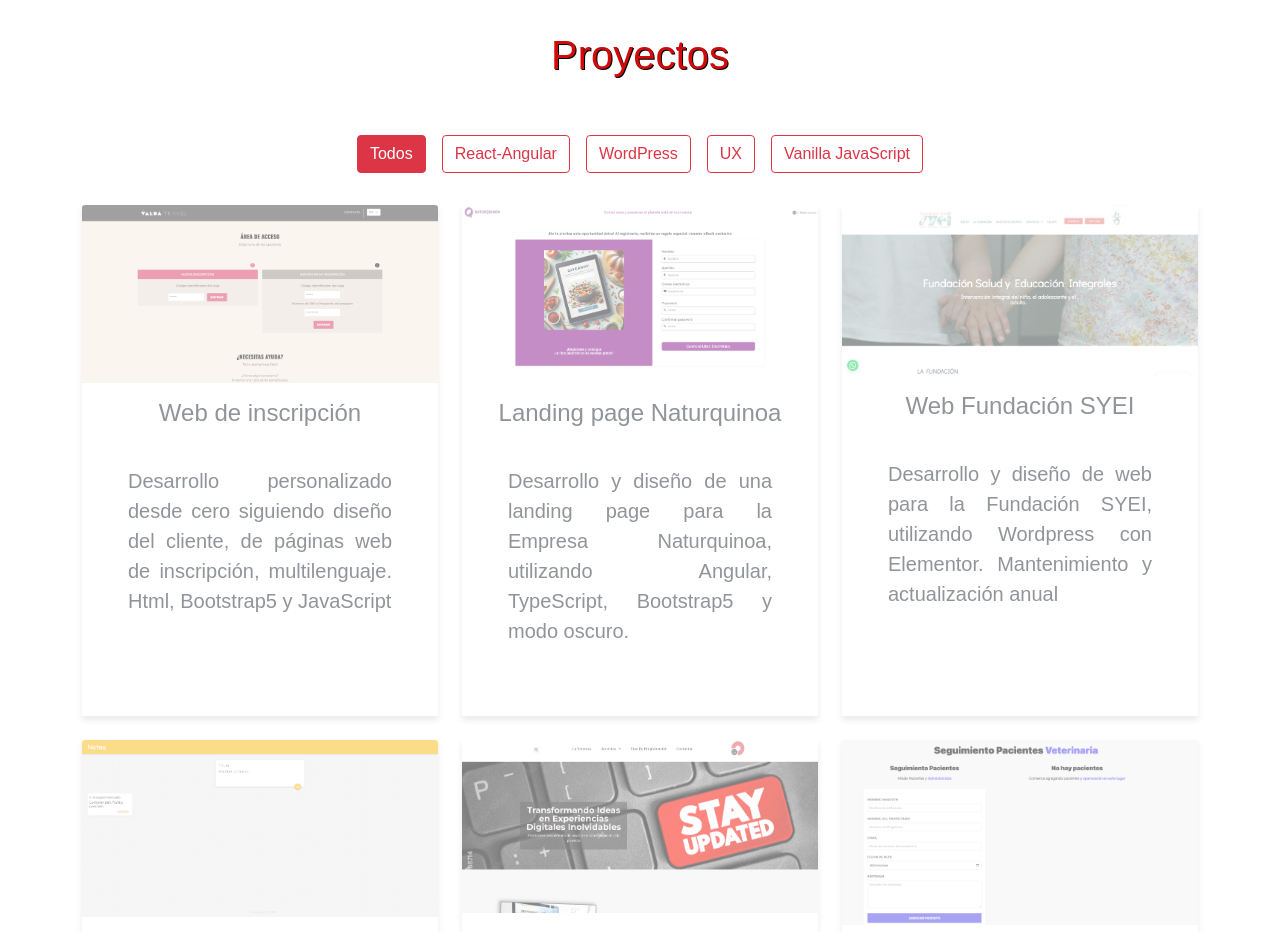
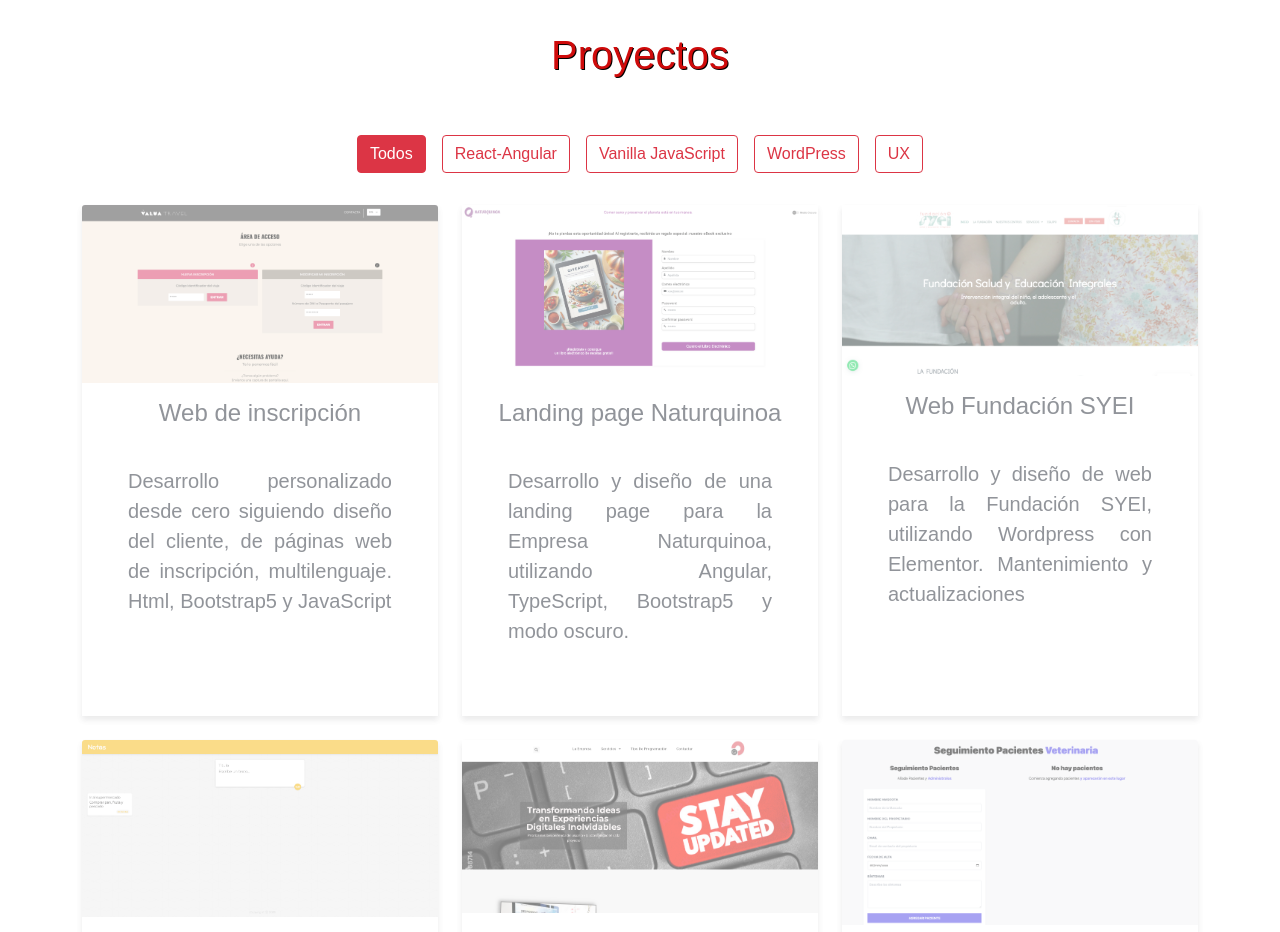
Before and after one commit to kouski/clon_portfolio_react, a React (Vite) app: page / in a window 1280 px wide. Shown: the part 2360-3292 px from the top of the page. Built offline with nearby package versions, Linux system fonts and the light colour scheme; a web font is replaced by a local one.

Commit message:
cambio orden proyectos

```diff
--- a/src/components/proyectos/Proyectos.jsx
+++ b/src/components/proyectos/Proyectos.jsx
@@ -21,7 +21,7 @@ export default function Proyectos() {
     },
     {
       titulo: "Web Fundación SYEI",
-      descripcion: "Desarrollo y diseño de web para la Fundación SYEI, utilizando Wordpress con Elementor. Mantenimiento y actualización anual",
+      descripcion: "Desarrollo y diseño de web para la Fundación SYEI, utilizando Wordpress con Elementor. Mantenimiento y actualizaciones",
       imagen: "/src/images/fundacion.png",
       enlace: "https://www.saludyeducacionintegrales.org/",
       categoria: "WordPress",
@@ -103,7 +103,7 @@ export default function Proyectos() {
 
         {/* Botones de filtro */}
         <div className="mb-4 text-center">
-          {["Todos", "React-Angular", "WordPress", "UX","Vanilla JavaScript"].map(categoria => (
+          {["Todos", "React-Angular","Vanilla JavaScript" ,"WordPress", "UX"].map(categoria => (
             <button
               key={categoria}
               className={`btn btn-outline-danger m-2 ${categoriaSeleccionada === categoria ? 'active' : ''}`}
```
